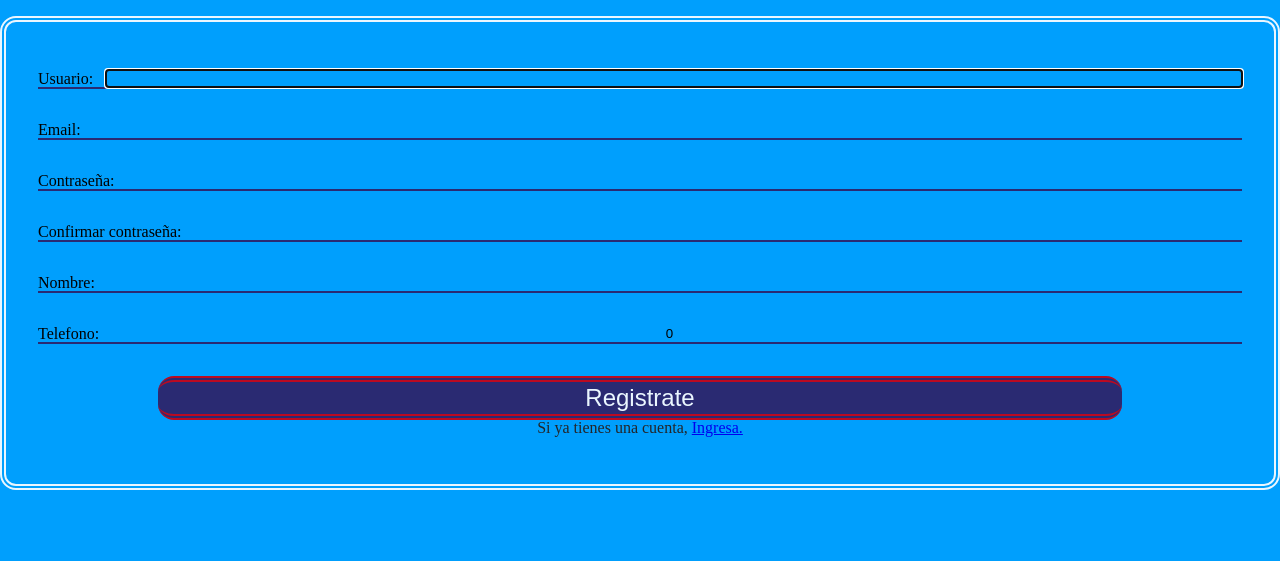
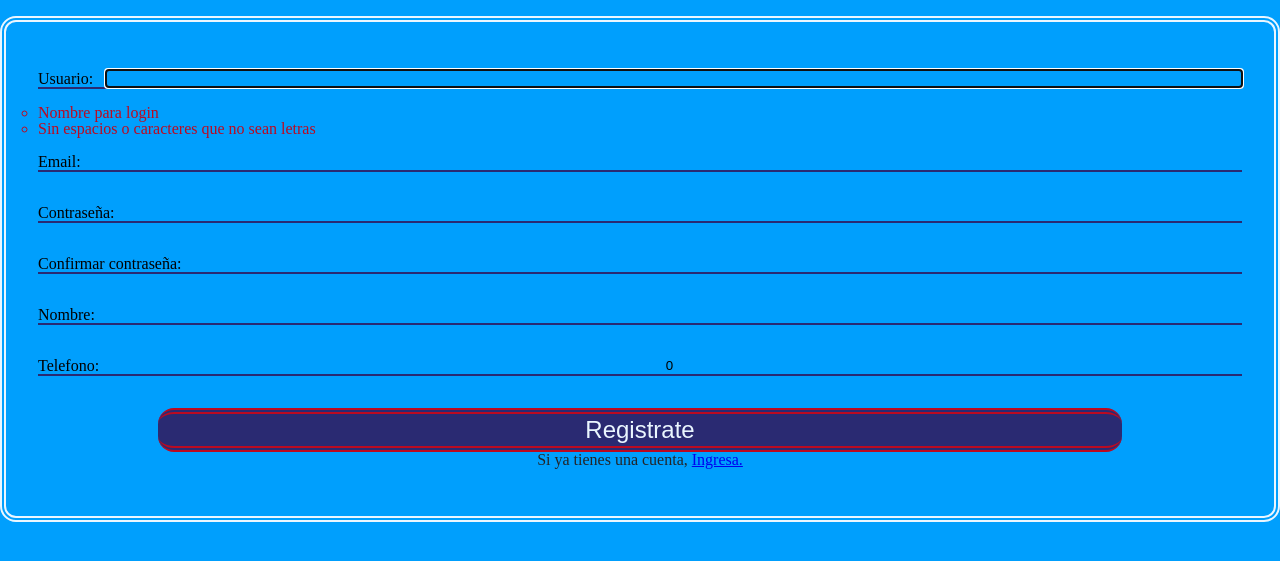
Before and after one commit to JorgeSaicoski/restaurantmanager, a Django app: page /account/register/ in a window 1280 px wide. Shown: the part 96-657 px from the top of the page. Run offline with Django 4.2, Linux system fonts and the light colour scheme; some libraries are stand-ins or nearby versions.

Commit message:
improve register form and cashier

```diff
--- a/accounts/templates/accounts/register.html
+++ b/accounts/templates/accounts/register.html
@@ -5,37 +5,56 @@
 {% load crispy_forms_tags %}
 
 <!--Register-->
-<div class="container">
+<section class="register">
 	<form method="POST" class="form">
 		{% csrf_token %}
 		<div class="form-section">
 			<label class="form-section-label" for="username">Usuario:</label>
 			{{ register_form.username }}
 		</div>
+		<ul class="hidden form-help" id="form-help-username">
+			<li>Nombre para login</li>
+			<li>Sin espacios o caracteres que no sean letras</li>
+		</ul>
 		<div class="form-section">
 			<label class="form-section-label" for="email">Email:</label>
 			{{ register_form.email }}
 		</div>
+		<ul class="hidden form-help" id="form-help-email">
+			<li>Email para asociar pedidos</li>
+		</ul>
 		<div class="form-section">
 			<label class="form-section-label" for="password1">Contraseña:</label>
 			{{ register_form.password1 }}
 		</div>
+		<ul class="hidden form-help" id="form-help-password1">
+			<li>Su contraseña no puede ser similar a tu informacion.</li>
+			<li>Su contraseña debe tener al menos 8 caracteres.</li>
+			<li>Su contraseña no podrá ser comun</li>
+			<li>Su contraseña no puede tener solo numeros.</li>
+		</ul>
 		<div class="form-section">
 			<label class="form-section-label" for="password2">Confirmar contraseña:</label>
 			{{ register_form.password2 }}
 		</div>
+		<ul class="hidden form-help" id="form-help-password2">
+			<li>Confirmar contraseña</li>
+		</ul>
 		<div class="form-section">
 			<label class="form-section-label" for="name">Nombre:</label>
 			{{ form_customer.name }}
 		</div>
+		<ul class="hidden form-help" id="form-help-name">
+			<li>Nombre para identificacion</li>
+		</ul>
 		<div class="form-section">
 			<label class="form-section-label" for="phone">Telefono:</label>
 			{{ form_customer.phone }}
 		</div>
-
-
-
-
+		<ul class="hidden form-help" id="form-help-phone">
+			<li>Numero de contacto.</li>
+			<li>De preferencia con Whats App.</li>
+		</ul>
 
 		<div class="form-section-button">
 			<button class="form-button" type="submit">Registrate</button>
@@ -43,6 +62,7 @@
 		</div>
 	</form>
 
-</div>
+</section>
+<script type="text/javascript" src="{% static 'js/register.js' %}"></script>
 
 {% endblock %}
--- a/staff/templates/staff/cashier.html
+++ b/staff/templates/staff/cashier.html
@@ -14,6 +14,9 @@
               {% if i.transaction_id and not order.closed %}
                 <p>pedido {{i.transaction_id}}</p>
                 <p>UYU {{i.get_cart_total|floatformat:2}}</p>
+                {% for item_order in i.get_items %}
+                <p>{{item_order.quantity}} {{item_order.product_name}}</p>
+                {% endfor %}
                 <a href="{% url 'orderDetail' restaurant.name i.transaction_id %}">Detalles del pedido</a>
                 <button data-customer="{{orders.name}}" data-order="{{i.transaction_id}}" class="container-orders-card-button btn-paid">Pagar</button>
               {% endif %}
--- a/static/css/main.css
+++ b/static/css/main.css
@@ -103,7 +103,8 @@ body {
   width: 0 !important;
   height: 0 !important;
   overflow: hidden !important;
-  opacity: 0 !important; }
+  opacity: 0 !important;
+  transition: width 1s, height 2.5s, opacity 2s, background-color 1s, border-radius 3s, padding 1.5s; }
 
 .list-restaurant {
   height: 300px;
@@ -489,6 +490,11 @@ body {
       color: #2A2A72;
       cursor: pointer;
       border: 6px solid #2A2A72; }
+  .form-help {
+    transition: width 1s, height 2.5s, opacity 2s, background-color 1s, border-radius 3s, padding 1.5s;
+    list-style-type: circle; }
+    .form-help li {
+      color: #BB0A21; }
 
 *, *:before, *:after {
   box-sizing: border-box; }
--- a/static/css/orders.css
+++ b/static/css/orders.css
@@ -103,7 +103,8 @@ body {
   width: 0 !important;
   height: 0 !important;
   overflow: hidden !important;
-  opacity: 0 !important; }
+  opacity: 0 !important;
+  transition: width 1s, height 2.5s, opacity 2s, background-color 1s, border-radius 3s, padding 1.5s; }
 
 body {
   margin: 0;
--- a/static/scss/_accounts.scss
+++ b/static/scss/_accounts.scss
@@ -55,4 +55,11 @@
       border: $border-big solid $dark-color;
     }
   }
+  &-help{
+    transition: $transition;
+    list-style-type: circle;
+    & li{
+      color: $alert-color;
+    }
+  }
 }
--- a/static/scss/_general.scss
+++ b/static/scss/_general.scss
@@ -131,4 +131,5 @@ body{
   height: 0 !important;
   overflow: hidden !important;
   opacity: 0 !important;
+  transition: $transition;
 }
```
Also changed, not shown: static/js/register.js (added, +52 -0 lines), accounts/forms.py (line endings or trailing spaces), 2 other files.
